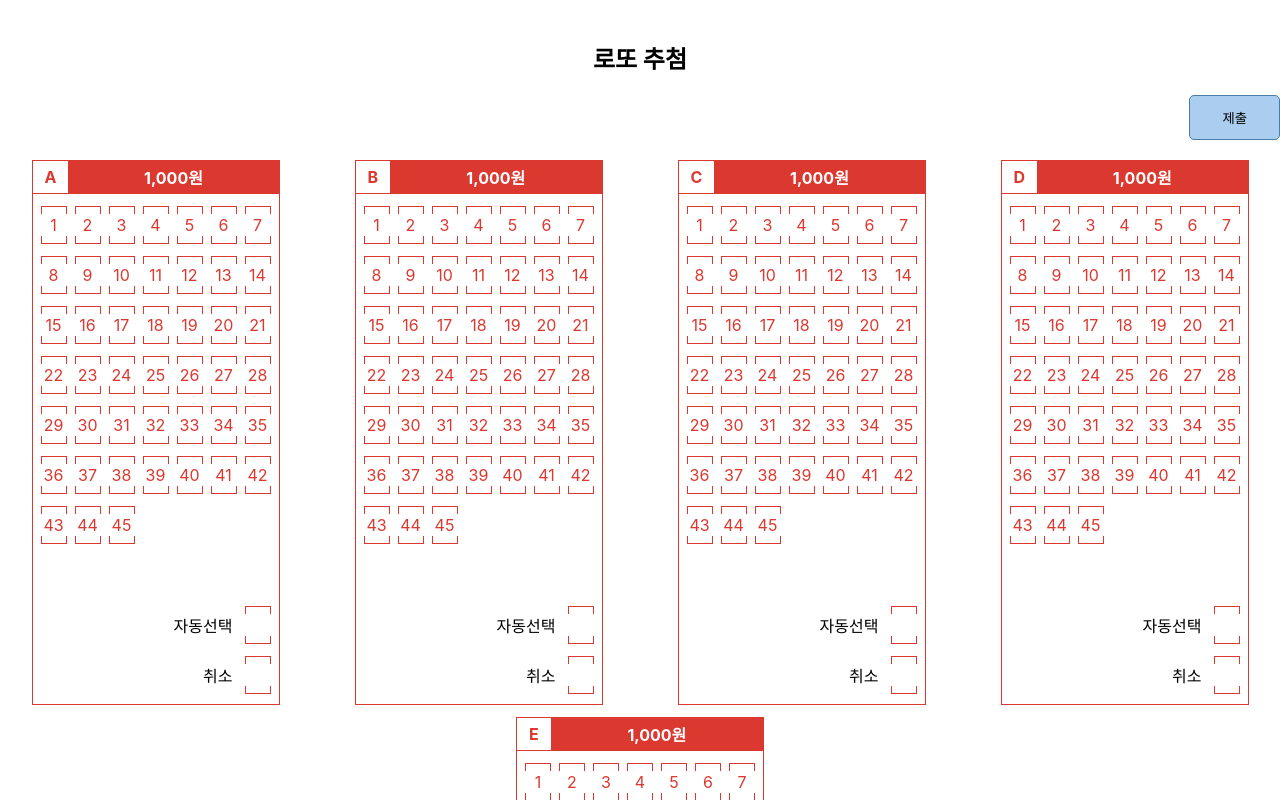
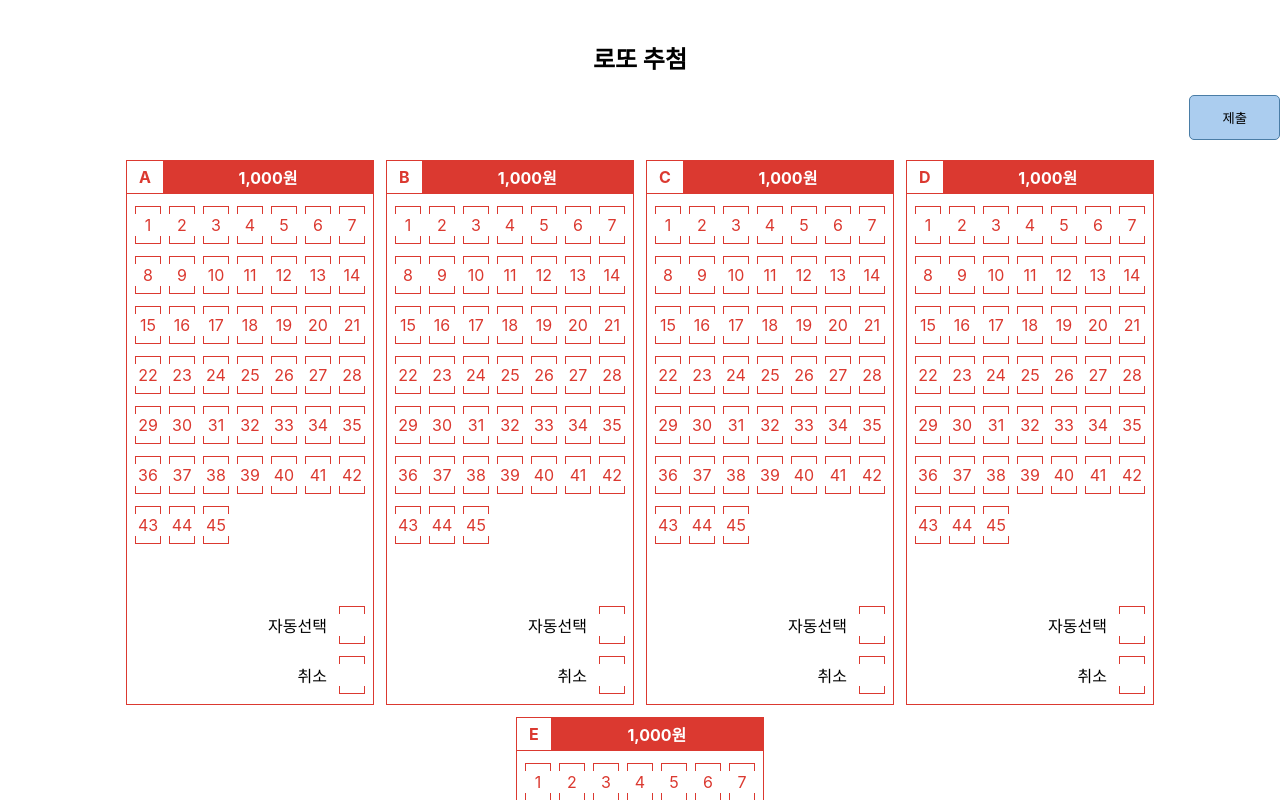
Before and after one commit to euNung24/lotto, a React (Create React App) app: page / in a window 1280 px wide. Shown: the top 800 px of the page. Built offline with nearby package versions, Linux system fonts and the light colour scheme.

Commit message:
feat: 반응형 위한 스타일 수정

```diff
--- a/src/App.tsx
+++ b/src/App.tsx
@@ -4,9 +4,11 @@ import styled from "@emotion/styled";
 import LottoBall from "./components/LottoBall";
 
 const StyledMain = styled.main`
-  margin-top: 20px;
+  margin: 20px auto;
   display: flex;
-  justify-content: center;
+  flex-direction: column;
+  align-items: center;
+  max-width: 1300px;
 `;
 const LottoGameWrapper = styled.div`
   margin-top: 20px;
@@ -14,10 +16,6 @@ const LottoGameWrapper = styled.div`
   justify-content: center;
   flex-wrap: wrap;
   gap: 12px;
-
-  & > * {
-    flex: 1;
-  }
 `;
 
 const Title = styled.h2`
@@ -189,7 +187,11 @@ function App() {
         </LottoGameWrapper>
       </section>
       {isSubmit && (
-        <section>
+        <section
+          style={{
+            alignSelf: "flex-start",
+          }}
+        >
           <h3>로또 당첨 번호</h3>
           <WinningBallWrapper>
             {winningNumbers.map((num, idx) => {
--- a/src/components/LottoGame.tsx
+++ b/src/components/LottoGame.tsx
@@ -135,6 +135,7 @@ const LottoGame = ({
     <div
       style={{
         display: "flex",
+        flexDirection: "column",
         justifyContent: "center",
       }}
     >
```
Also changed, not shown: 7 other files (tests, documents, lock files or other folders).
